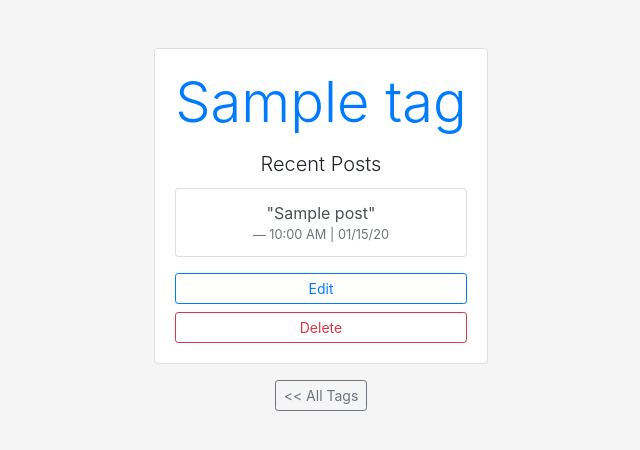
After one commit to lowtrey/s-blogly, a Flask app: page /tags/1 in a window 1280 px wide. The commit adds this page. Shown: the top 450 px of the page, without its empty margins (319-959 px from the left). Run offline with Flask 2, Linux system fonts and the light colour scheme; tables that the repository leaves empty hold one stand-in row (values such as "Sample post"); some libraries are stand-ins or nearby versions.

Commit message:
add tag details page

```diff
--- a/app.py
+++ b/app.py
@@ -168,3 +168,9 @@ def list_tags():
   """List Tags | Link to Tag Details"""
   tags = Tag.query.all()
   return render_template("tags.html", tags=tags)
+
+
+@app.route("/tags/<int:tag_id>")
+def show_tag(tag_id):
+  tag = Tag.query.get_or_404(tag_id)
+  return render_template("tag.html", tag=tag)
--- a/templates/post.html
+++ b/templates/post.html
@@ -2,7 +2,6 @@
 {% block title %}Post{% endblock %}
 {% block content %}
 <div class="card" style="width:40rem;">
-  <!-- <div class="card-header">{{post.title}}</div> -->
   <div class="card-body">
     <h1 class="card-title display-4 text-primary text-center">{{post.title}}</h1>
     <p class="card-text">{{post.content}}</p>
--- /dev/null
+++ b/templates/tag.html
@@ -0,0 +1,30 @@
+{% extends "base.html" %}
+{% block title %}Tag{% endblock %}
+{% block content %}
+<div class="card text-center style=" width:40rem;">
+  <div class="card-body">
+    <h1 class="card-title display-4 text-primary text-center">{{tag.name}}</h1>
+    <!-- Conditionally Render Posts -->
+    {% if tag.posts %}
+    <h5 class="card-title mt-3 font-weight-light">Recent Posts</h5>
+    <div class="list-group text-center">
+      {% for post in tag.posts %}
+      <a href="/posts/{{post.id}}" class="list-group-item list-group-item-action">
+        "{{post.title}}"
+        <footer class="blockquote-footer">{{post.created_at.strftime("%I:%M %p | %x")}}</footer>
+      </a>
+      {% endfor %}
+    </div>
+    {% else %}
+    <p class="font-italic font-weight-light mt-3">No posts with the tag "{{tag.name}}"</p>
+    {% endif %}
+    <a href="/tags/{{tag.id}}/edit" class="btn btn-outline-primary btn-sm btn-block mt-3">Edit</a>
+    <form action="/tags/{{tag.id}}/delete" class="d-inline" method="POST">
+      <input type="submit" class="btn btn-outline-danger btn-sm btn-block mt-2" value="Delete" />
+    </form>
+  </div>
+</div>
+<a href="/tags" class="btn btn-outline-secondary btn-sm my-3">
+  &#60;&#60; All Tags
+</a>
+{% endblock %}
--- a/templates/user_details.html
+++ b/templates/user_details.html
@@ -9,8 +9,7 @@
     <form action="/users/{{user.id}}/delete" class="d-inline" method="POST">
       <input type="submit" class="btn btn-outline-danger btn-sm btn-block mt-2" value="Delete" />
     </form>
-
-    <!-- Connditionally Render Posts -->
+    <!-- Conditionally Render Posts -->
     {% if user.posts %}
     <h5 class="card-title mt-3 font-weight-light">Recent Posts</h5>
     <div class="list-group text-center">
```
